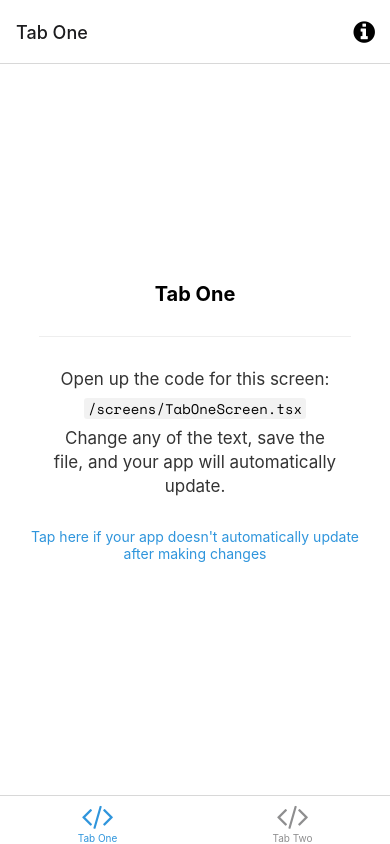
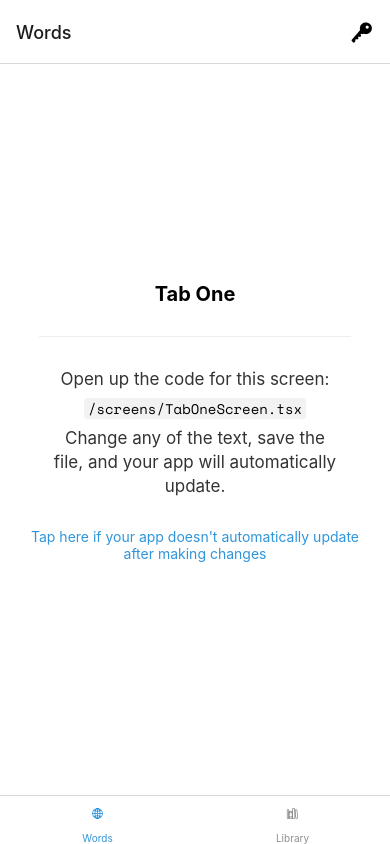
Before and after one commit to gderiyenko/flipper, a React Native app: screen /TabOne in a window 390 px wide. Built offline with nearby package versions, Linux system fonts and the light colour scheme; what expo-linking would draw is missing.

Commit message:
tabs renamed

```diff
--- a/navigation/index.tsx
+++ b/navigation/index.tsx
@@ -3,7 +3,7 @@
  * https://reactnavigation.org/docs/getting-started
  *
  */
-import { FontAwesome } from '@expo/vector-icons';
+import { Ionicons } from '@expo/vector-icons';
 import { createBottomTabNavigator } from '@react-navigation/bottom-tabs';
 import { NavigationContainer, DefaultTheme, DarkTheme } from '@react-navigation/native';
 import { createNativeStackNavigator } from '@react-navigation/native-stack';
@@ -66,16 +66,16 @@ function BottomTabNavigator() {
         name="TabOne"
         component={TabOneScreen}
         options={({ navigation }: RootTabScreenProps<'TabOne'>) => ({
-          title: 'Tab One',
-          tabBarIcon: ({ color }) => <TabBarIcon name="code" color={color} />,
+          title: 'Words',
+          tabBarIcon: ({ color }) => <Ionicons name="globe-outline" color={color} />,
           headerRight: () => (
             <Pressable
               onPress={() => navigation.navigate('Modal')}
               style={({ pressed }) => ({
                 opacity: pressed ? 0.5 : 1,
               })}>
-              <FontAwesome
-                name="info-circle"
+              <Ionicons
+                name="key"
                 size={25}
                 color={Colors[colorScheme].text}
                 style={{ marginRight: 15 }}
@@ -88,20 +88,10 @@ function BottomTabNavigator() {
         name="TabTwo"
         component={TabTwoScreen}
         options={{
-          title: 'Tab Two',
-          tabBarIcon: ({ color }) => <TabBarIcon name="code" color={color} />,
+          title: 'Library',
+          tabBarIcon: ({ color }) => <Ionicons name="library-outline" color={color} />,
         }}
       />
     </BottomTab.Navigator>
   );
 }
-
-/**
- * You can explore the built-in icon families and icons on the web at https://icons.expo.fyi/
- */
-function TabBarIcon(props: {
-  name: React.ComponentProps<typeof FontAwesome>['name'];
-  color: string;
-}) {
-  return <FontAwesome size={30} style={{ marginBottom: -3 }} {...props} />;
-}
--- a/package.json
+++ b/package.json
@@ -12,7 +12,7 @@
     "preset": "jest-expo"
   },
   "dependencies": {
-    "@expo/vector-icons": "^12.0.0",
+    "@expo/vector-icons": "12.0.5",
     "@react-navigation/bottom-tabs": "^6.0.5",
     "@react-navigation/native": "^6.0.2",
     "@react-navigation/native-stack": "^6.1.0",
```
Also changed, not shown: 1 other file (tests, documents, lock files or other folders).
